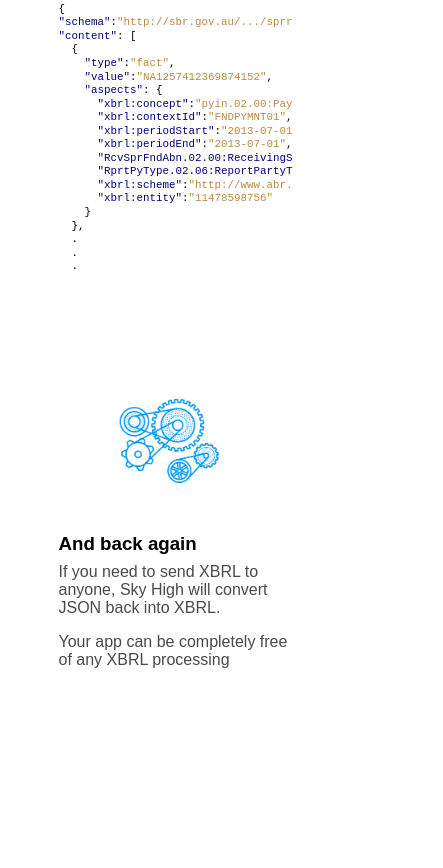
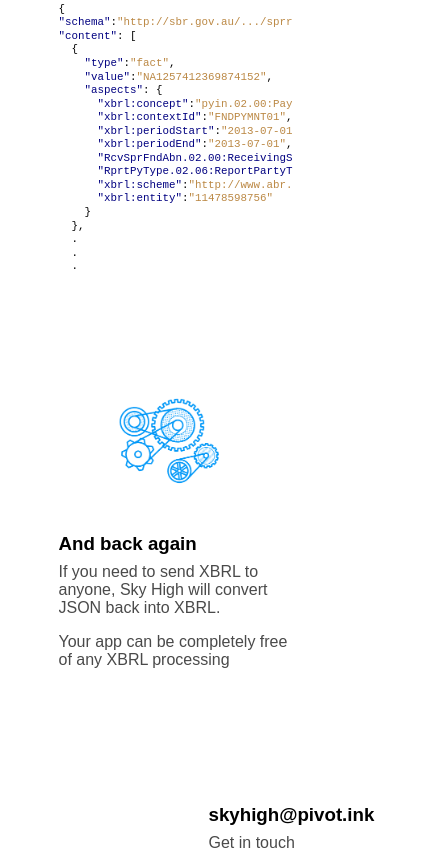
Before and after one commit to pivotink/skyhigh, a plain HTML site: page index.html in a window 390 px wide. Shown: the part 1870-2738 px from the top of the page, 443 px wide, since content can reach past the window. Before the commit the page ends 2555 px from the top, so only its background shows below. Drawn offline with Linux system fonts and the light colour scheme.

Commit message:
Add email

```diff
--- a/index.html
+++ b/index.html
@@ -89,6 +89,15 @@
       </div>
 
 
+      <div class="feature__item contact">
+        <div class="feature__content">
+          <h3 class="section__title">skyhigh<span style="display:none;">spam</span>@<span style="display:none;">spam</span>pivot.ink</h3>
+          <p>Get in touch</p>
+        </div>
+      </div>
+
+
+
     </div>
 
 
--- a/style.css
+++ b/style.css
@@ -1 +1 @@
-body,html{padding:0;margin:0;font-family:'Nunito Sans',sans-serif;background-color:#FFF;}p{font-weight:300;color:#4A4A4A;}a,a:hover{text-decoration:none;color:var(--primary-color);}*{box-sizing:border-box;}.section__title{color:var(--primary-color);}.link{text-decoration:none;transition:all 0.3s ease-out;}.link:hover{color:var(--accent-color);}.wrapper{margin-left:15%;width:60%;}@keyframes fadeUp{0%{opacity:0;transform:translate3d(0,30px,0);}100%{transform:translate3d(0,0,0);}}.logo{background:url(logo.svg) no-repeat;background-size:contain;margin:1rem 0 0 1rem;}.hero{text-align:center;background-color:var(bg-color);padding:2rem 0 3rem;}.hero img{max-width:30%;}.hero__title{font-weight:900;color:var(--primary-color);}.hero__description{margin:-1rem auto 2rem auto;}.feature{display:flex;flex-wrap:wrap;}.feature__item{padding-top:100px;}.feature__item:first-child{padding-top:0px;}.feature__item img{float:left;padding-right:20px;padding-top:20px;width:150px;}.feature__item .section__title{margin-bottom:0;}.feature__item p{margin-top:0.5rem;overflow:hidden;}.feature__item pre{overflow:hidden;}.feature__content{overflow:hidden;}@media (max-width:750px){.feature{flex-direction:column;}.feature__item{max-width:100%;margin:0;}.feature__item img{float:none;margin:auto;display:block;width:60%;}.hero img{max-width:70%;top:-40px;position:relative;}}
+body,html{padding:0;margin:0;font-family:'Nunito Sans',sans-serif;background-color:#FFF;}p{font-weight:300;color:#4A4A4A;}a,a:hover{text-decoration:none;color:var(--primary-color);}*{box-sizing:border-box;}.section__title{color:var(--primary-color);}.link{text-decoration:none;transition:all 0.3s ease-out;}.link:hover{color:var(--accent-color);}.wrapper{margin-left:15%;width:60%;}@keyframes fadeUp{0%{opacity:0;transform:translate3d(0,30px,0);}100%{transform:translate3d(0,0,0);}}.logo{background:url(logo.svg) no-repeat;background-size:contain;margin:1rem 0 0 1rem;}.hero{text-align:center;background-color:var(bg-color);padding:2rem 0 3rem;}.hero img{max-width:30%;}.hero__title{font-weight:900;color:var(--primary-color);}.hero__description{margin:-1rem auto 2rem auto;}.feature{display:flex;flex-wrap:wrap;}.feature__item{padding-top:100px;}.feature__item:first-child{padding-top:0px;}.feature__item img{float:left;padding-right:20px;padding-top:20px;width:150px;}.feature__item .section__title{margin-bottom:0;}.feature__item p{margin-top:0.5rem;overflow:hidden;}.feature__item pre{overflow:hidden;}.feature__content{overflow:hidden;}.contact{position:relative;left:150px;}@media (max-width:750px){.feature{flex-direction:column;}.feature__item{max-width:100%;margin:0;}.feature__item img{float:none;margin:auto;display:block;width:60%;}.hero img{max-width:70%;top:-40px;position:relative;}}
```
